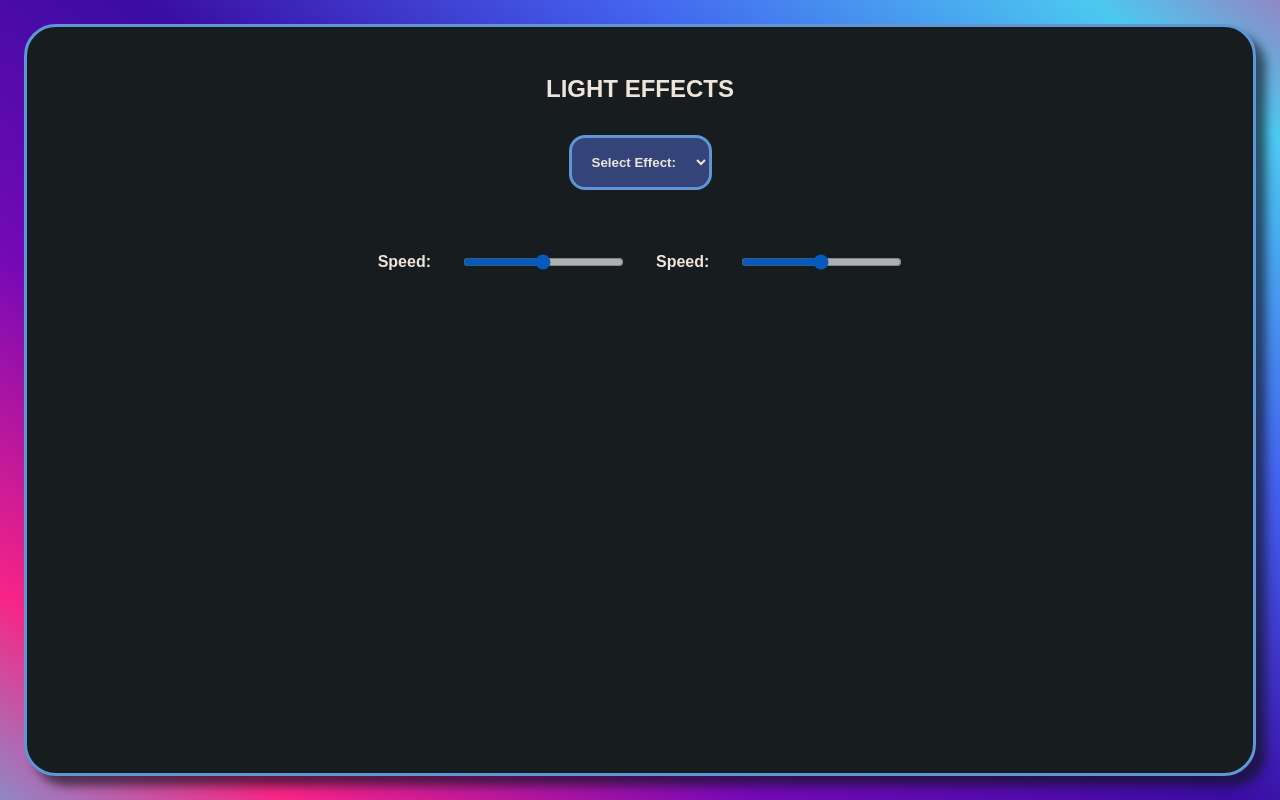
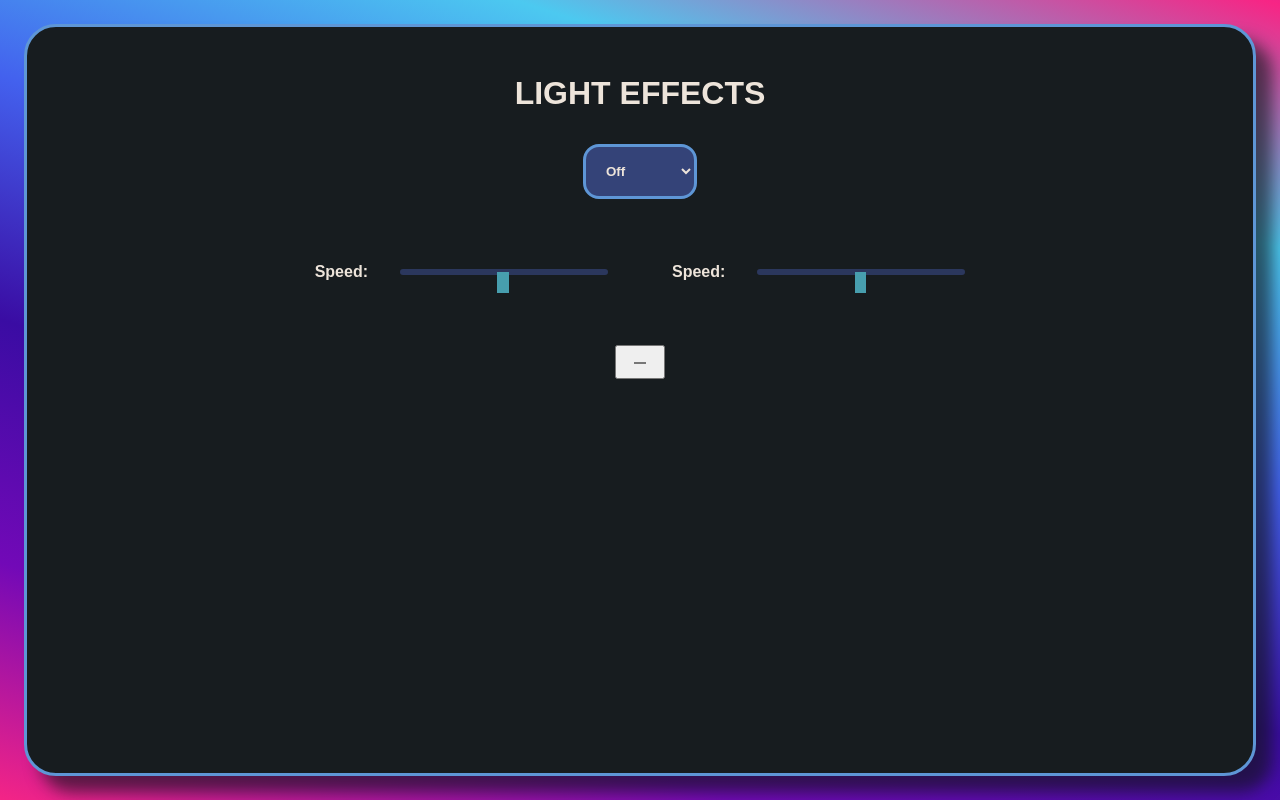
Before and after one commit to Dhhoyt/rgb-controller, a Flask app: page / in a window 1280 px wide. Run offline with Flask 3, Linux system fonts and the light colour scheme.

Commit message:
slider bar and passing variables

```diff
--- a/lighting_effects.py
+++ b/lighting_effects.py
@@ -0,0 +1,18 @@
+def off():
+    pass
+
+def rainbow():
+    pass
+
+effects = {
+    "off": {
+        "function": off,
+        "display": "Off",
+        "controls": [],
+    },
+    "rainbow": {
+        "function": rainbow,
+        "display": "Rainbow",
+        "controls": ["SPEED"],
+    }
+}
--- a/rgbserver.py
+++ b/rgbserver.py
@@ -3,23 +3,32 @@
 from flask import Flask, render_template, jsonify, request
 from threading import Thread
 import time
+import lighting_effects as le
+import json
+
+current_effect = 0
 
 app = Flask(__name__)
 
+effects_list = dict(le.effects)
+
+for i in effects_list:
+    effects_list[i].pop('function', None)
+
+print(json.dumps(effects_list))
+
 @app.route("/")
 def index():
-    return render_template("index.html")
+    print(le.effects.keys())
+    return render_template("index.html", len = len(le.effects), effects_keys = list(le.effects.keys()), effects = le.effects, effects_string = effects_list)
 
 @app.route("/set_effect", methods=['POST'])
 def set_effect():
     effect_json = request.get_json()
-    print(effect_json)
-    print(effect_json['effect'])
     return '',204
 
 def start_lights():
     while True:
-        print("showing light effect")
         time.sleep(1)
 
 server_thread = Thread(target = lambda: app.run(host="0.0.0.0", port="8080"))
--- a/static/style.css
+++ b/static/style.css
@@ -11,16 +11,11 @@
   position: fixed;
   width: 100%;
   height: 100%;
-  left: 0;
-  top: 0;
-  right: 0;
-  bottom: 0;
   z-index: 10;
-  display: flex;
   justify-content: center;
   align-items: center;
-  background: linear-gradient(0.1turn,#f72585,#7209b7,#3a0ca3,#4361ee,#4cc9f0, #f72585,#7209b7,#3a0ca3,#4361ee,#4cc9f0, #f72585, #7209b7,#3a0ca3,#4361ee,#4cc9f0, #f72585, #7209b7,#3a0ca3,#4361ee,#4cc9f0, #f72585 );
-  animation: a 30s ease infinite;
+  background: linear-gradient(0.05turn,#f72585,#7209b7,#3a0ca3,#4361ee,#4cc9f0, #f72585,#7209b7,#3a0ca3,#4361ee,#4cc9f0, #f72585, #7209b7,#3a0ca3,#4361ee,#4cc9f0, #f72585, #7209b7,#3a0ca3,#4361ee,#4cc9f0, #f72585 );
+  animation: a 15s ease infinite;
   background-size: 400%  400%;
 }
 
@@ -42,18 +37,19 @@ p {
   border-color: #5E96D6;
   border-style: solid;
   width: calc(100% - 3rem);
-  height: calc(100% - 3rem);
   border-radius: 2rem;
-  box-shadow: 10px 10px 10px #111519a2;
+  box-shadow: 1rem 1rem 1rem #111519a2;
+  min-height: calc(100% - 3rem);;
 }
 
 .center-container {
   display: flex;
-  justify-content: center;
-  align-items: center;
+  justify-content: safe center;
+  align-items: safe center;
   width: 100%;
   height: 100%;
   position: fixed;
+  overflow-y: scroll;
 }
 
 .content-container {
@@ -61,7 +57,7 @@ p {
 }
 
 .title {
-  font-size: x-large;
+  font-size: 2rem;
 }
 
 .content-container * {
@@ -82,23 +78,53 @@ p {
   border-width: 0.2rem;
 }
 
-.select-items {
-  background-color: #06111B;
+
+.slider {
+  -webkit-appearance: none;
+  background: transparent;
+  cursor: pointer;
+  opacity: 0.7;
+  transition: opacity 0.2s;
+  width: 15rem;
 }
 
-.slider {
-  opacity: 0.7;
-  transition: opacity 0.2s;
+input[type="range"]::-webkit-slider-runnable-track {
+  border-radius: 1rem;
+  background: #5E96D6;
+  height: 0.3rem;
+  border-style: solid;
+  border-width:0.2rem;
+  border-color: #344378;
+}
+
+input[type="range"]::-moz-range-track {
+  border-radius: 1rem;
+  background: #5E96D6;
+  height: 0.3rem;
+  border-style: solid;
+  border-width:0.2rem;
+  border-color: #344378;
+}
+
+input[type="range"]::-webkit-slider-thumb {
+  -webkit-appearance: none; /* Override default look */
+  appearance: none;
+  background-color: #5cd5eb;
+  height: 1.3rem;
+  width: 0.7rem;
+}
+
+input[type="range"]::-moz-range-thumb {
+  -webkit-appearance: none; /* Override default look */
+  appearance: none;
+  background-color: #5cd5eb;
+  height: 1.3rem;
+  width: 0.7rem;
 }
 
 .slider:hover {
   opacity: 1;
 }
-
-.slidecontainer {
-  display: inline-block;
-}
-
 
 .slider-bar {
   display: flex;
@@ -106,3 +132,7 @@ p {
   min-width: 15rem;
   width: 100%;
 }
+
+.color-input {
+  justify-self: center;
+}
--- a/templates/index.html
+++ b/templates/index.html
@@ -1,10 +1,14 @@
-
 <!DOCTYPE html>
 <html>
+
 <head>
   <link rel="stylesheet" type="text/css" href="{{ url_for('static', filename='style.css') }}">
+  <script src="{{ url_for('static', filename='src.js') }}"></script>
+  <script>
+    var effectsList = JSON.parse('{{ effects_string | tojson | safe}}');
+    console.log(effectsList)
+  </script>
 </head>
-<script src="{{ url_for('static', filename='src.js') }}"></script>
 <body>
   <div class="background">
     <div class="center-container">
@@ -15,29 +19,32 @@
           </p>
           <div>
             <select class="effect-select" id="effect-select" onchange="changeEffect()">
-            <option value="">Select Effect:</option>
-            <option value="rainbow">Rainbow</option>
-            <option value="static">Static Color</option>
+              {%for i in range(0, len)%}
+                <option value="{{effects_keys[i]}}">{{effects[effects_keys[i]]['display']}}</li>
+              {%endfor%}
             </select>
           </div>
           <span class="slider-bar">
-          <p class="inner">
+            <div class="slider-container">
+              <p>
                 Speed:
               </p>
-          <div class="slider-container inner">
               <input type="range" min="1" max="100" value="50" class="slider" id="myRange">
             </div>
-          <p class="inner">
+
+            <div class="slider-container">
+              <p>
                 Speed:
               </p>
-          <div class="slider-container inner">
               <input type="range" min="1" max="100" value="50" class="slider" id="myRange">
             </div>
           </span>
-
+          <div>
+            <input type="color" class="color-input">
           </div>
         </div>
-
+      </div>
+    </div>
   </div>
 </body>
 
```
Also changed, not shown: static/src.js (line endings or trailing spaces). Lines whose indentation alone changed are shown as unchanged.
